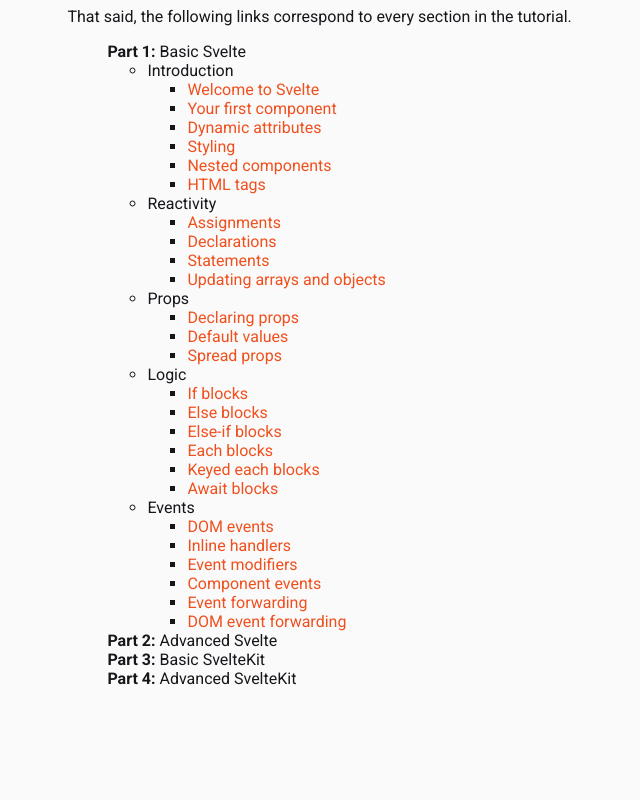
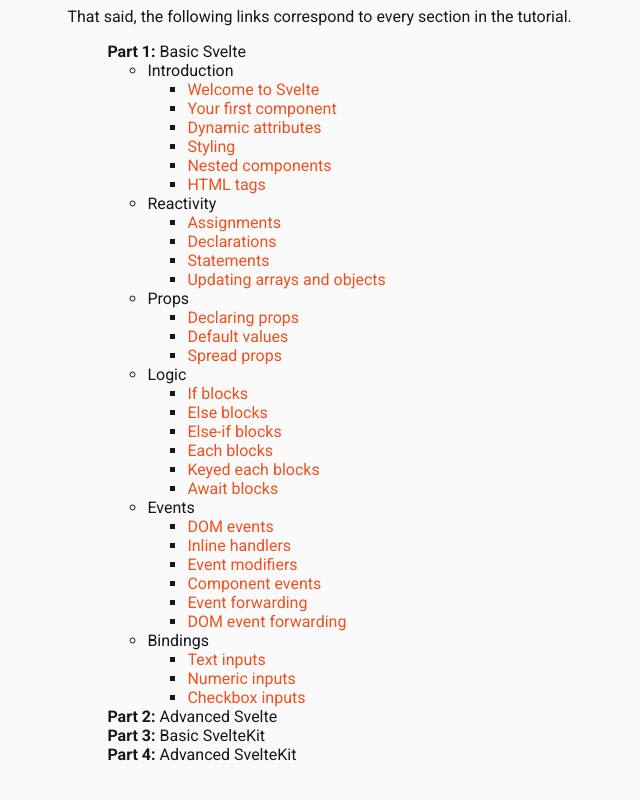
Before and after one commit to Miqueas/Learning-Notes, a SvelteKit app in the folder Svelte/: page / in a window 1280 px wide. Shown: the part 465-1265 px from the top of the page, without its empty margins (171-811 px from the left). Before the commit the page ends 1233 px from the top, so only its background shows below. Built offline with nearby package versions, Linux system fonts and the light colour scheme.

Commit message:
Svelte: updated home page and some styles

```diff
--- a/Svelte/src/app.html
+++ b/Svelte/src/app.html
@@ -74,6 +74,11 @@
       background-color: rgb(240, 80, 30);
     }
 
+    button:disabled {
+      background-color: rgb(180, 180, 180);
+      box-shadow: inset 3px -3px rgba(0, 0, 0, 0.4);
+    }
+
     #app {
       max-width: 1000px !important;
       margin: 10vh 18vw;
--- a/Svelte/src/routes/+page.svelte
+++ b/Svelte/src/routes/+page.svelte
@@ -69,6 +69,13 @@
           <li><a href="/basic-svelte/events/dom-event-forwarding">DOM event forwarding</a></li>
         </ul>
       </li>
+      <li>Bindings
+        <ul>
+          <li><a href="/basic-svelte/bindings/text-inputs">Text inputs</a></li>
+          <li><a href="/basic-svelte/bindings/numeric-inputs">Numeric inputs</a></li>
+          <li><a href="/basic-svelte/bindings/checkbox-inputs">Checkbox inputs</a></li>
+        </ul>
+      </li>
     </ul>
   </li>
   <li>Advanced Svelte</li>
```
